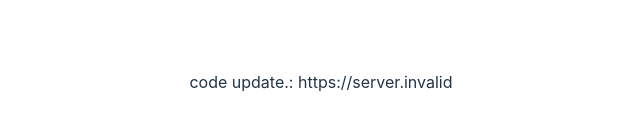
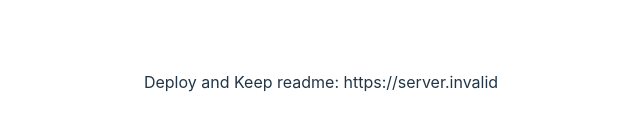
Before and after one commit to RGP-Paleocapa/sender, a React (Vite) app: page / in a window 1280 px wide. Shown: the part 318-448 px from the top of the page, without its empty margins (319-959 px from the left). Built offline with nearby package versions, Linux system fonts and the light colour scheme; no server answers.

Commit message:
fix: deploy keeps readmefile

```diff
--- a/src/App.tsx
+++ b/src/App.tsx
@@ -4,7 +4,7 @@ function App() {
   console.log('Base URL in App:', import.meta.env.VITE_BASE_URL); // Check the value in the App
   return (
     <>
-      <p>code update.: {import.meta.env.VITE_BASE_URL}</p>
+      <p>Deploy and Keep readme: {import.meta.env.VITE_BASE_URL}</p>
     </>
   );
 }
```
